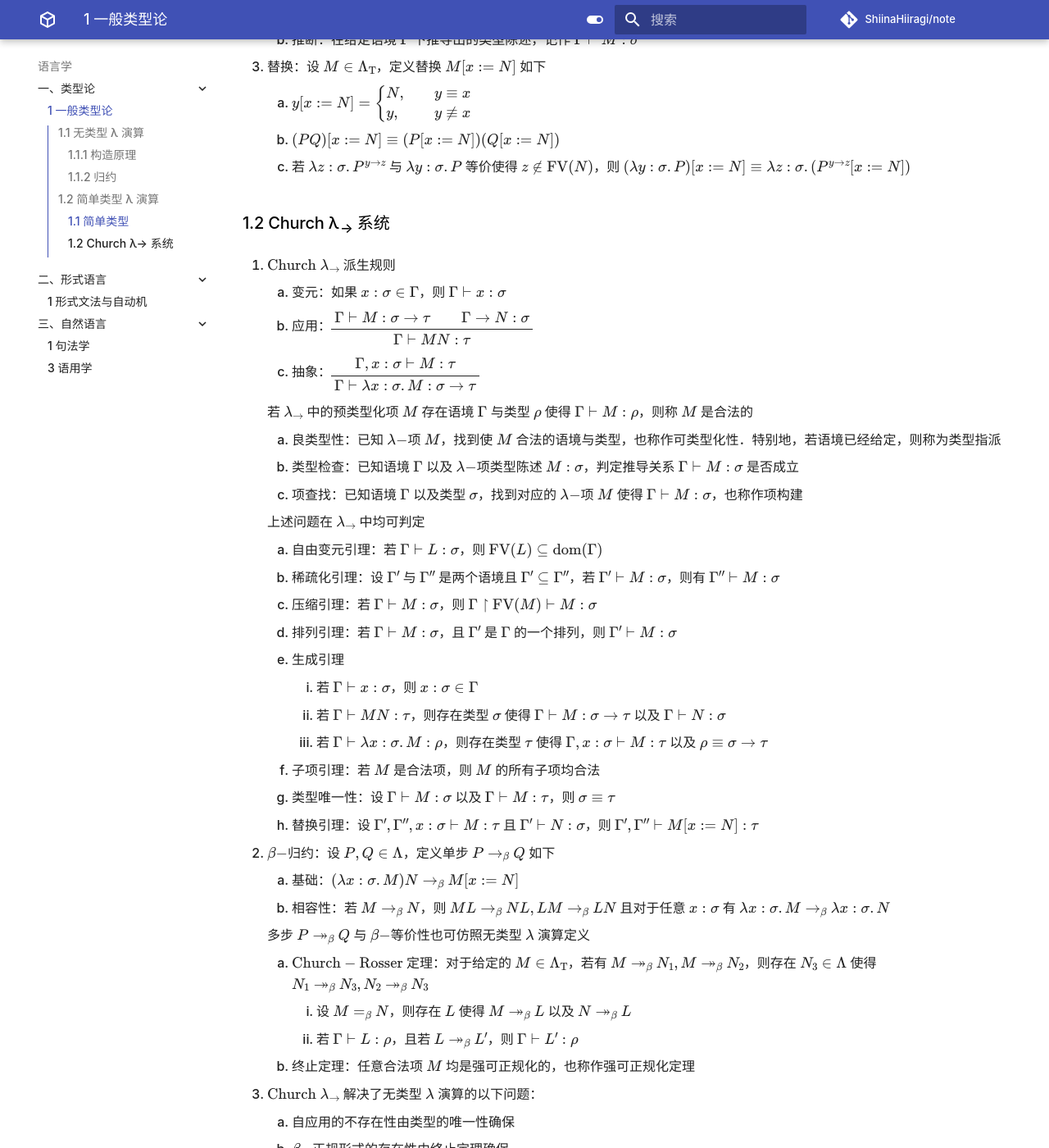
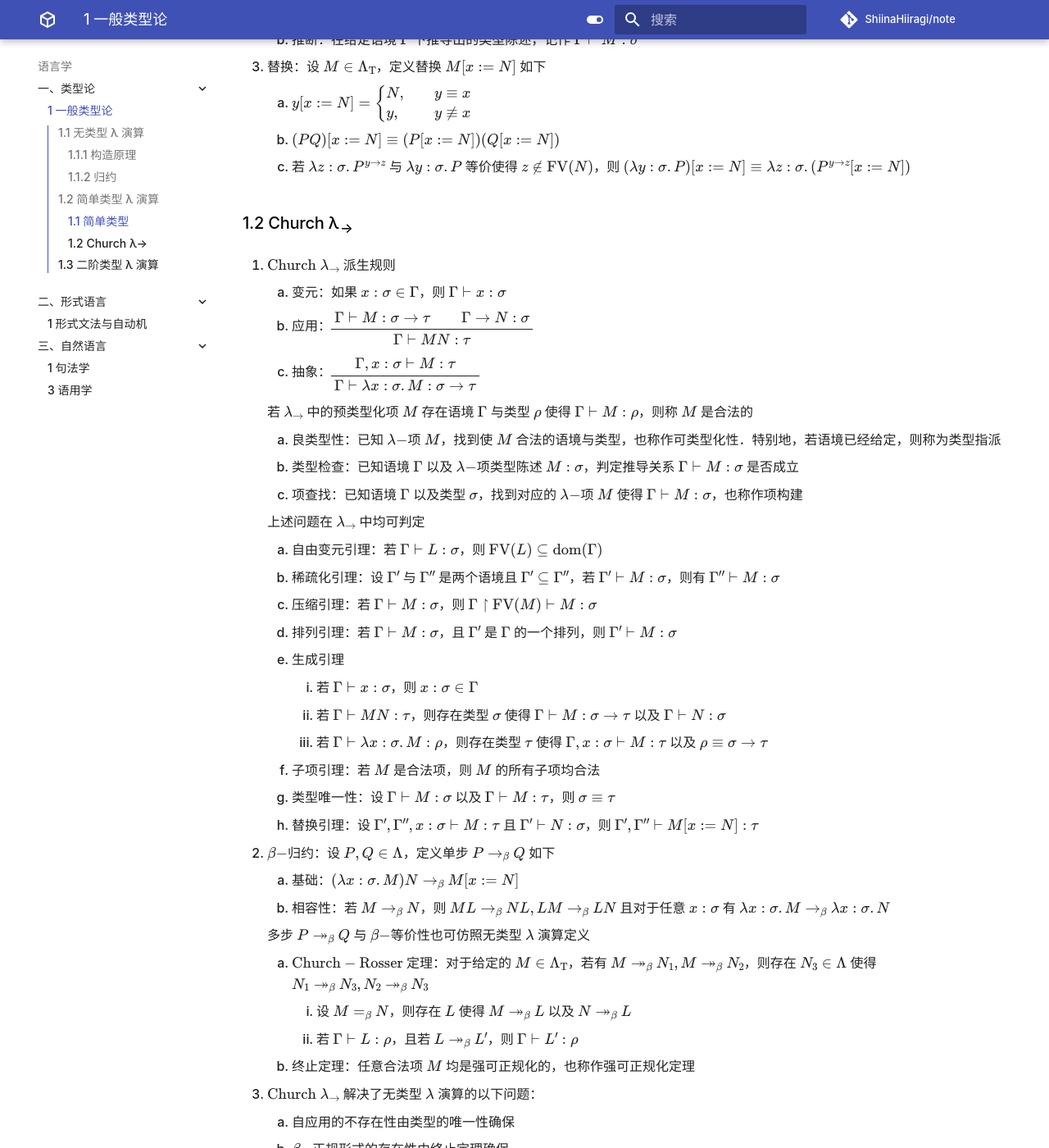
Before and after one commit to ShiinaHiiragi/note, an MkDocs documentation site: the page built from docs/lang/type/gen.md, in a window 1280 px wide and 1400 px high, scrolled down 3924 px. Shown: the whole window at 82% size. Built offline with MkDocs 1.6.1 and Material for MkDocs 9.7.7, drawn with Linux system fonts in a browser that asks for light colours; comment, search, counter and statistics services are not loaded.

Commit message:
prepare for chap 3

```diff
--- a/docs/lang/type/gen.md
+++ b/docs/lang/type/gen.md
@@ -134,7 +134,7 @@
     2. $(PQ)[x:=N] \equiv (P[x:=N])(Q[x:=N])$
     3. 若 $\lambda z: \sigma.P^{y \to z}$ 与 $\lambda y: \sigma.P$ 等价使得 $z \notin \mathrm{FV}(N)$，则 $(\lambda y: \sigma.P)[x:=N] \equiv \lambda z: \sigma.(P^{y \to z}[x:=N])$
 
-### 1.2 Church λ<sub>→</sub> 系统
+### 1.2 Church λ<sub>→</sub>
 1. $\text{Church }\lambda_{\to}$ 派生规则
     1. 变元：如果 $x: \sigma \in \Gamma$，则 $\Gamma \vdash x: \sigma$
     2. 应用：$\begin{prooftree} \AxiomC{\(\Gamma \vdash M: \sigma \to \tau\)} \AxiomC{\(\Gamma \to N: \sigma\)} \BinaryInfC{\(\Gamma \vdash MN: \tau\)} \end{prooftree}$
@@ -175,3 +175,5 @@
     1. 自应用的不存在性由类型的唯一性确保
     2. $\beta-$正规形式的存在性由终止定理确保
     3. 并非所有合法 $\lambda-$项都有不动点
+
+## 1.3 二阶类型 λ 演算
```
Also changed, not shown: docs/index.md (+1 -1 lines), docs/lang/type/trans.md (+2 -0 lines).
